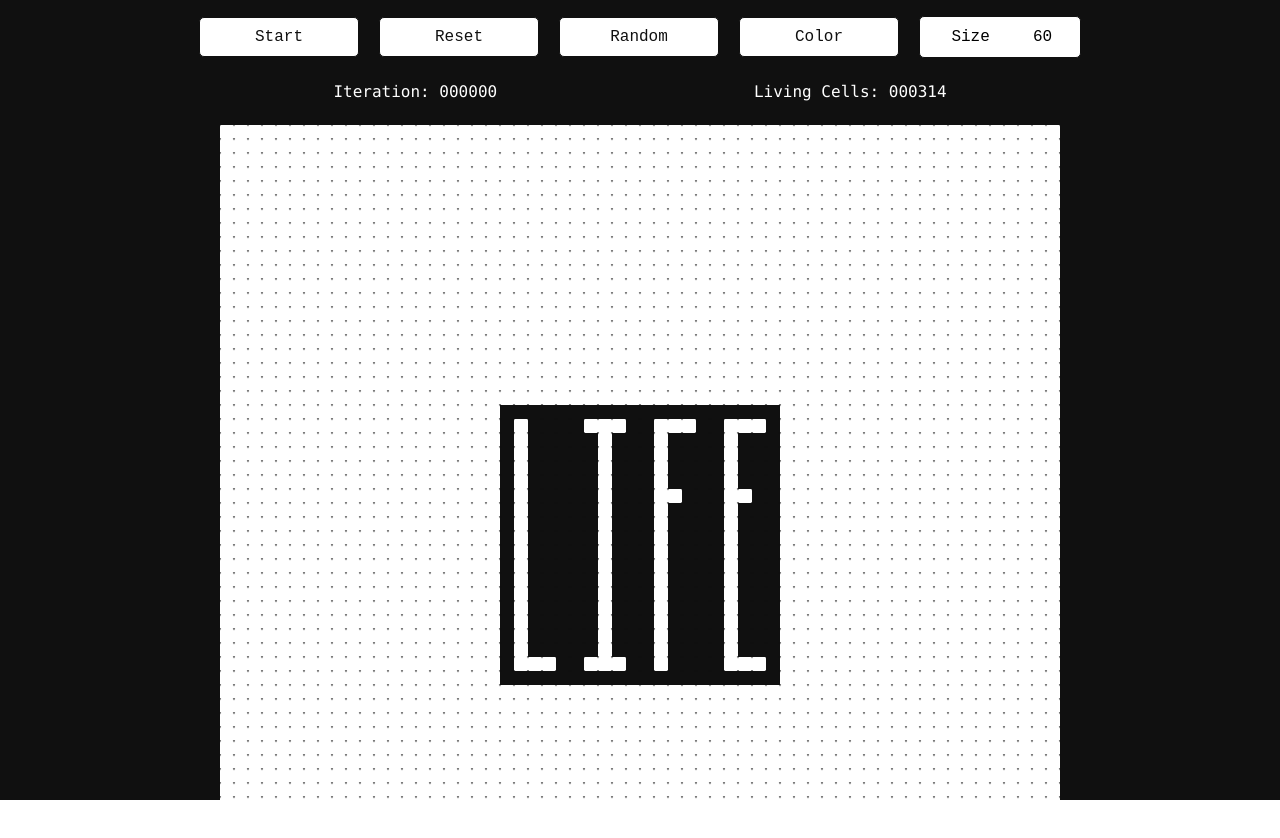
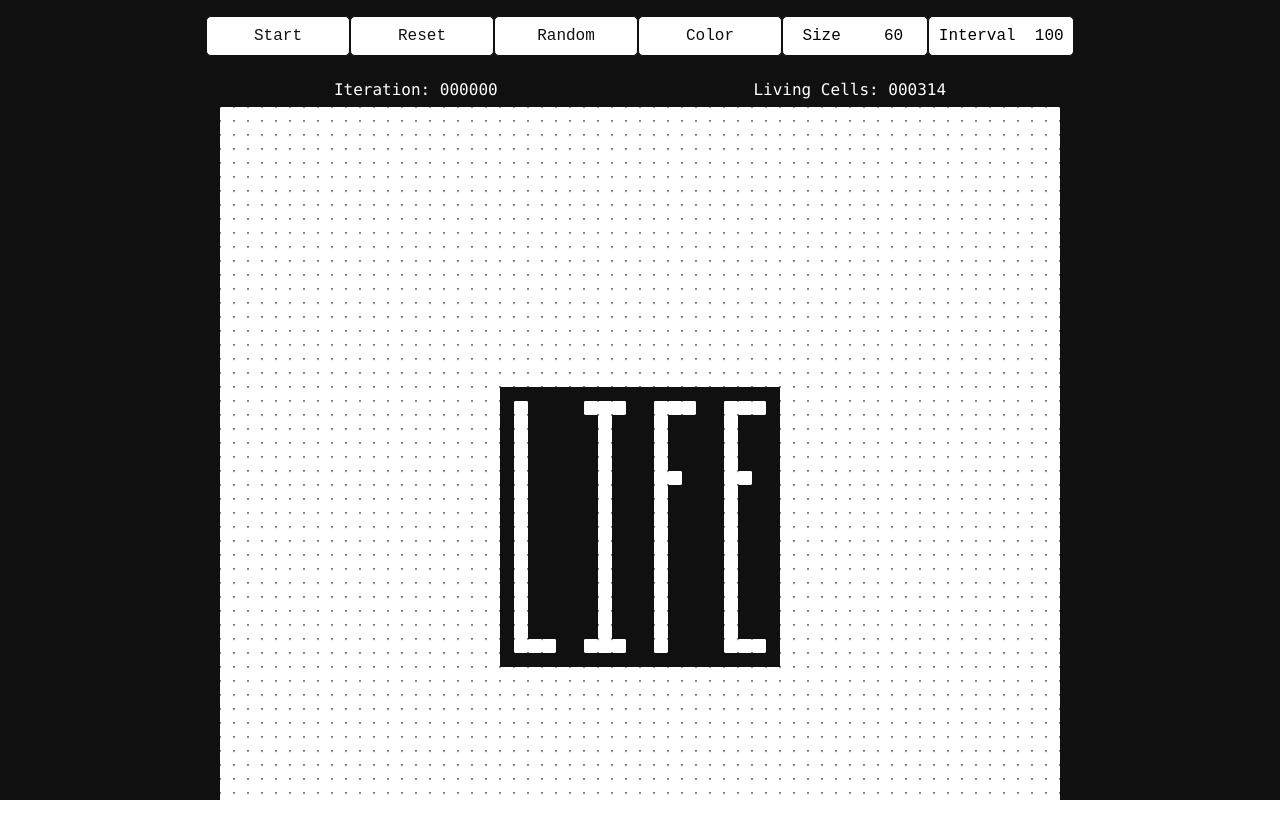
Before and after one commit to patrick-rush/game-of-life, an Angular app: page /game-of-life/ in a window 1280 px wide. Shown: the top 838 px of the page. Built offline with nearby package versions, Linux system fonts and the light colour scheme.

Commit message:
Add interval change functionality

```diff
--- a/src/app/controls/controls.component.css
+++ b/src/app/controls/controls.component.css
@@ -6,11 +6,17 @@
     --light: var(--white)
 }
 
+.controls {
+    display: flex;
+    justify-content: center;
+    align-items: center;
+    padding-top: 1rem;
+}
+
 button {
     height: 40px;
-    width: 10rem;
-    padding: 10px 20px;
-    margin: 0 10px;
+    width: 9rem;
+    /* margin: 0 10px; */
     font-family: monospace;
     font-size: 16px;
     color: var(--dark);
@@ -26,13 +32,20 @@ button:hover {
     border: 1px solid var(--light);
 }
 
+form {
+    height: 100%;
+    display: flex;
+    justify-content: center;
+    align-items: center;
+    /* padding-top: 1rem; */
+}
+
 .pill {
-    height: 40px;
-    width: 10rem;
+    height: 38px;;
+    width: 9rem;
     display: flex;
     justify-content: space-around;
     align-items: center;
-    margin: 0 10px;
     font-family: monospace;
     font-size: 16px;
     background-color: var(--light);
@@ -41,7 +54,7 @@ button:hover {
 }
 
 label {
-    padding-left: 1rem;
+    padding: 0 0.5rem;
 }
 
 input {
@@ -58,10 +71,3 @@ input[type='number']::-webkit-outer-spin-button {
     -webkit-appearance: none;
     margin: 0;
 }
-
-.controls {
-    display: flex;
-    justify-content: center;
-    align-items: center;
-    padding-top: 1rem;
-}
--- a/src/app/controls/controls.component.html
+++ b/src/app/controls/controls.component.html
@@ -18,23 +18,33 @@
     Color
   </button>
   }
-  <form
-    name="boardSizeForm"
-    [formGroup]="boardSizeForm"
-    (ngSubmit)="handleBoardSizeChange()"
-    class="pill"
-  >
+  <form name="gameForm" [formGroup]="gameForm" (ngSubmit)="handleFormSubmit()">
+    <div class="pill">
       <label for="boardSize" aria-hidden="false">Size</label>
       <input
         type="number"
         min="{{ minBoardSize }}"
         max="{{ maxBoardSize }}"
-      step="2"
+        step="{{ boardSizeStep }}"
         id="boardSize"
         formControlName="boardSize"
         value="{{ boardSize }}"
         title="Value from {{ minBoardSize }} to {{ maxBoardSize }}"
       />
+    </div>
+    <div class="pill">
+      <label for="interval" aria-hidden="false">Interval</label>
+      <input
+        type="number"
+        min="{{ minInterval }}"
+        max="{{ maxInterval }}"
+        step="{{ intervalStep }}"
+        id="interval"
+        formControlName="interval"
+        value="{{ interval }}"
+        title="Value from {{ minInterval }} to {{ maxInterval }}"
+      />
+    </div>
     <button type="submit" hidden></button>
   </form>
 </div>
--- a/src/app/controls/controls.component.ts
+++ b/src/app/controls/controls.component.ts
@@ -1,5 +1,5 @@
 import { NgStyle } from '@angular/common';
-import { Component, EventEmitter, Input, Output, input } from '@angular/core';
+import { Component, EventEmitter, Input, Output } from '@angular/core';
 import { FormControl, FormGroup, ReactiveFormsModule } from '@angular/forms';
 
 @Component({
@@ -11,11 +11,13 @@ import { FormControl, FormGroup, ReactiveFormsModule } from '@angular/forms';
 })
 export class ControlsComponent {
   @Input({ required: true }) boardSize!: number;
+  @Input({ required: true }) interval!: number;
   @Input({ required: true }) colorMode!: boolean;
   @Input({ required: true }) currentColor!: string;
   @Input({ required: true }) running!: boolean;
 
   @Output() boardSizeChangeEvent = new EventEmitter<number>();
+  @Output() intervalChangeEvent = new EventEmitter<number>();
   @Output() toggleColorModeEvent = new EventEmitter<void>();
   @Output() startGamePlayEvent = new EventEmitter<void>();
   @Output() stopGamePlayEvent = new EventEmitter<void>();
@@ -25,18 +27,42 @@ export class ControlsComponent {
   colorButtonHovered: boolean = false;
   readonly minBoardSize: number = 20;
   readonly maxBoardSize: number = 100;
+  readonly boardSizeStep: number = 2;
+  readonly minInterval: number = 10;
+  readonly maxInterval: number = 200;
+  readonly intervalStep: number = 10;
 
-  boardSizeForm = new FormGroup({
+  gameForm = new FormGroup({
     boardSize: new FormControl('60'),
+    interval: new FormControl('100'),
   });
 
-  constructor() {}
+  handleFormSubmit() {
+    let { boardSize, interval } = this.gameForm.value;
+    if (boardSize && +boardSize !== this.boardSize)
+      this.handleBoardSizeChange(+boardSize);
+    if (interval && +interval !== this.interval)
+      this.handleIntervalChange(+interval);
+  }
 
-  handleBoardSizeChange() {
-    const { boardSize } = this.boardSizeForm.value;
-    if (!boardSize) return;
-    this.boardSize = this.enforceValidNumber(+boardSize);
+  handleBoardSizeChange(size: number) {
+    this.boardSize = this.enforceValidNumber(
+      size,
+      this.minBoardSize,
+      this.maxBoardSize,
+      this.boardSizeStep
+    );
     this.boardSizeChangeEvent.emit(this.boardSize);
+  }
+
+  handleIntervalChange(interval: number) {
+    this.interval = this.enforceValidNumber(
+      interval,
+      this.minInterval,
+      this.maxInterval,
+      this.intervalStep
+    );
+    this.intervalChangeEvent.emit(this.interval);
   }
 
   handleToggleColorMode() {
@@ -56,9 +82,15 @@ export class ControlsComponent {
     this.randomizeBoardEvent.emit();
   }
 
-  enforceValidNumber(value: number): number {
-    if (value > this.maxBoardSize) return this.maxBoardSize;
-    if (value < this.minBoardSize) return this.minBoardSize;
-    return value % 2 === 0 ? value : value + 1;
+  enforceValidNumber(
+    input: number,
+    min: number,
+    max: number,
+    step: number
+  ): number {
+    input = Math.round(input);
+    if (input > max) return max;
+    if (input < min) return min;
+    return input % step === 0 ? input : Math.ceil(input / step) * step;
   }
 }
--- a/src/app/details/details.component.css
+++ b/src/app/details/details.component.css
@@ -11,7 +11,7 @@
     justify-content: space-around;
     align-items: center;
     font-size: 16px;
-    margin: 1rem;
+    margin-top: 1rem;
     color: var(--light);
 
     span {
--- a/src/app/game/game.component.html
+++ b/src/app/game/game.component.html
@@ -2,10 +2,12 @@
   <div class="header">
     <app-controls
       [boardSize]="boardSize"
+      [interval]="interval"
       [colorMode]="colorMode"
       [currentColor]="currentColor"
       [running]="running"
       (boardSizeChangeEvent)="handleChangeBoardSize($event)"
+      (intervalChangeEvent)="handleChangeInterval($event)"
       (toggleColorModeEvent)="toggleColorMode()"
       (startGamePlayEvent)="startGame()"
       (stopGamePlayEvent)="stopGame()"
--- a/src/app/game/game.component.ts
+++ b/src/app/game/game.component.ts
@@ -23,8 +23,8 @@ type BoardMap = Map<number, Map<number, [boolean]>>;
   styleUrl: './game.component.css',
 })
 export class GameComponent {
-  private readonly interval: number = 100;
   private intervalId: number | null = null;
+  interval: number = 100;
   boardSize: number = 60; // Board must be a positive, even number
 
   board: [boolean][][];
@@ -222,6 +222,12 @@ export class GameComponent {
     this.resetGame();
   }
 
+  handleChangeInterval(interval: number) {
+    this.interval = interval;
+    this.stopGame();
+    this.startGame();
+  }
+
   cloneBoard(): [[boolean][][], BoardMap] {
     const clonedBoard: [boolean][][] = [];
     const clonedBoardMap: BoardMap = new Map();
```
Lines whose indentation alone changed are shown as unchanged.
